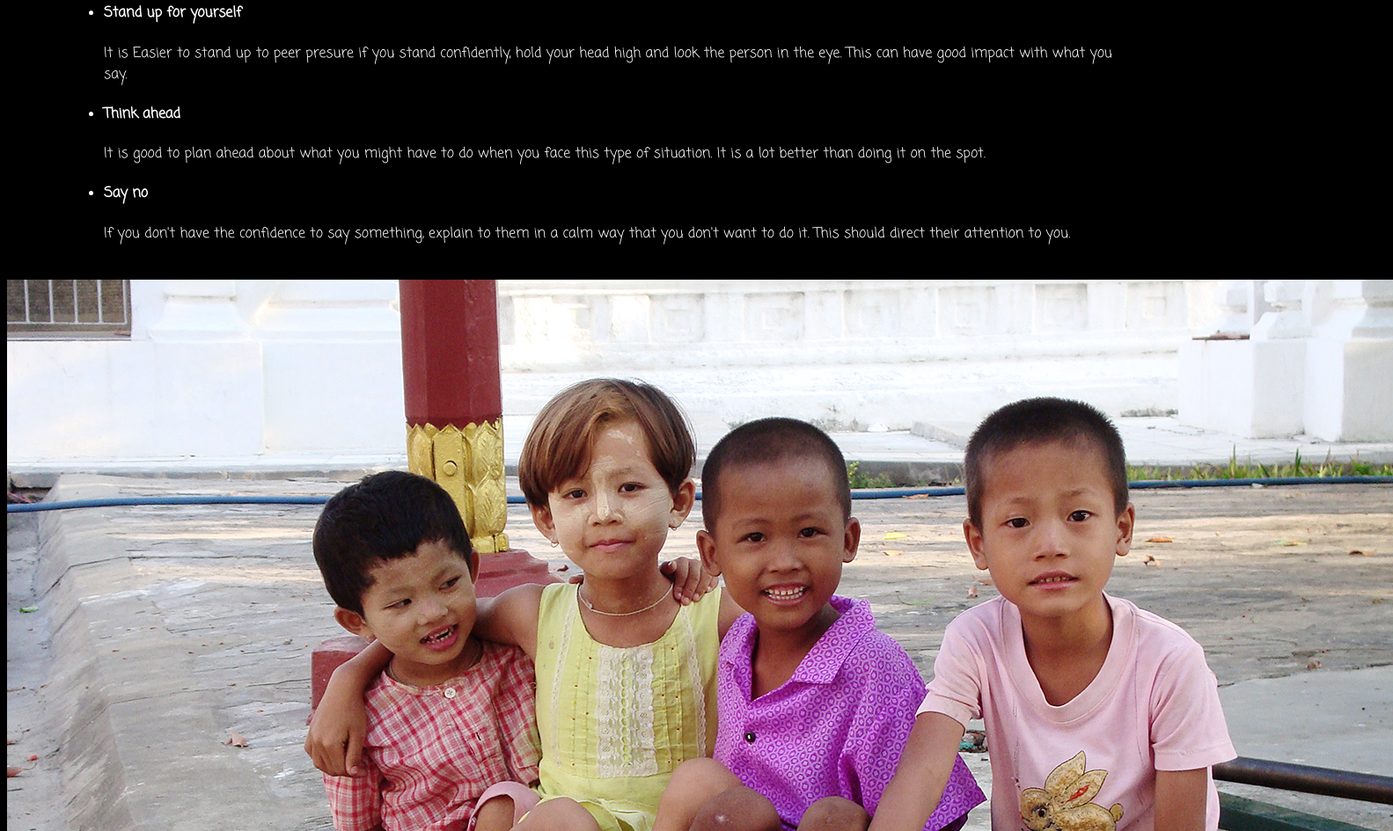
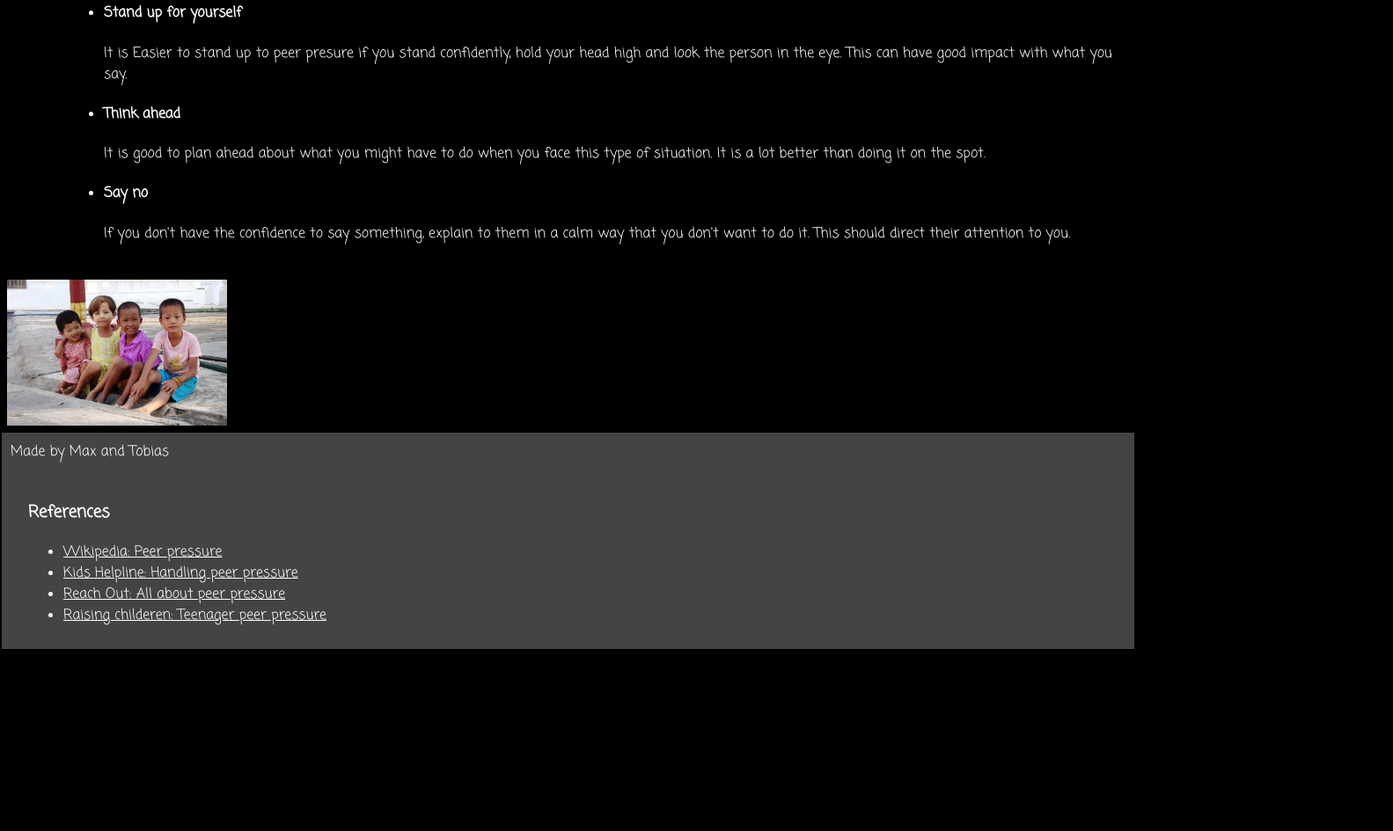
Before and after one commit to platy11/peer-pressure, a plain HTML site: page index.html in a window 1280 px wide. Shown: the part 1251-2196 px from the top of the page at 88% size, 1583 px wide, since content can reach past the window. After the commit the page ends 1989 px from the top, so only its background shows below. Drawn offline with Linux system fonts and the light colour scheme.

Commit message:
Update index.html

```diff
--- a/index.html
+++ b/index.html
@@ -58,7 +58,7 @@
         </div>
     </div>
     <br>
-      <img src="Burmese_Kids_in_Mandalay.jpg" alt="Kids playing">
+      <img src="Burmese_Kids_in_Mandalay.jpg" alt="Kids playing" width="250">
     <br>
     <footer>
       Made by Max and Tobias
```
